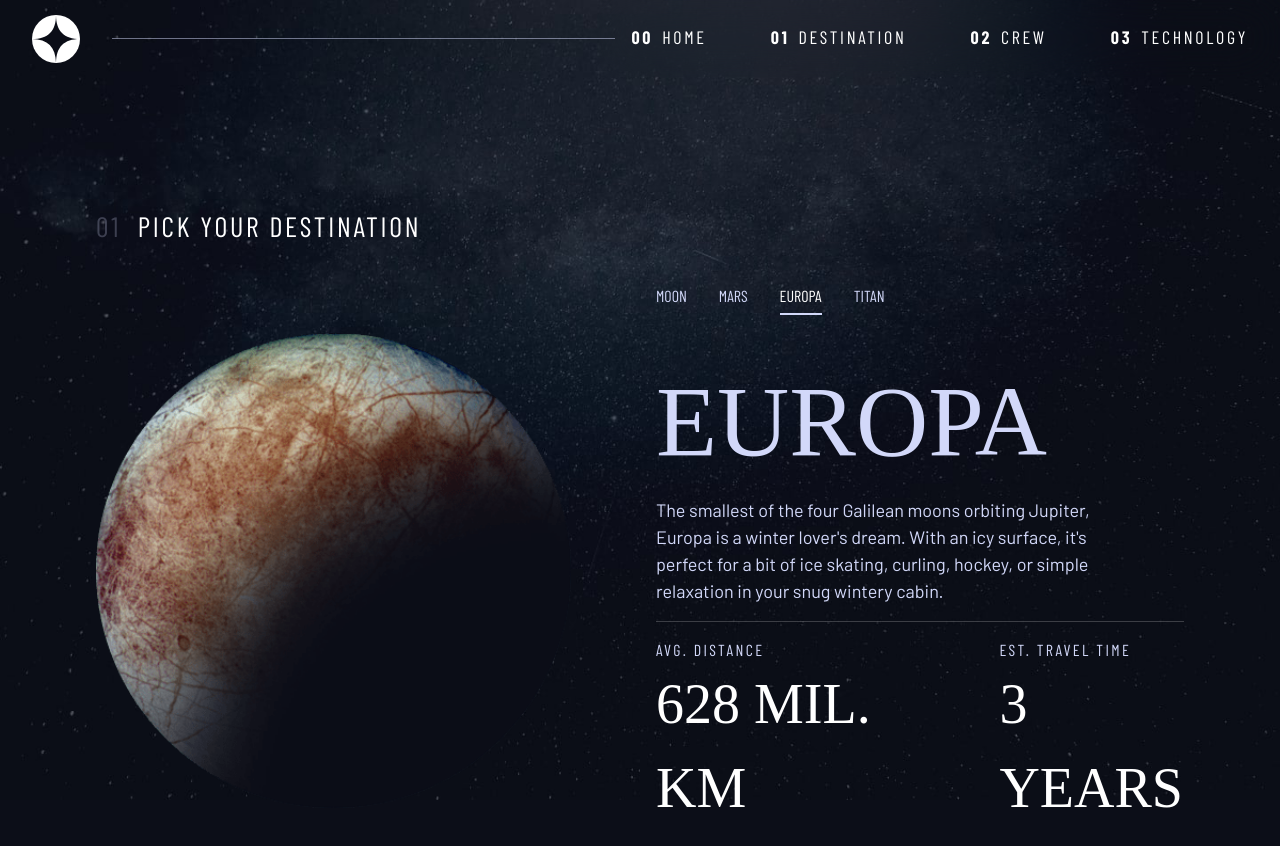
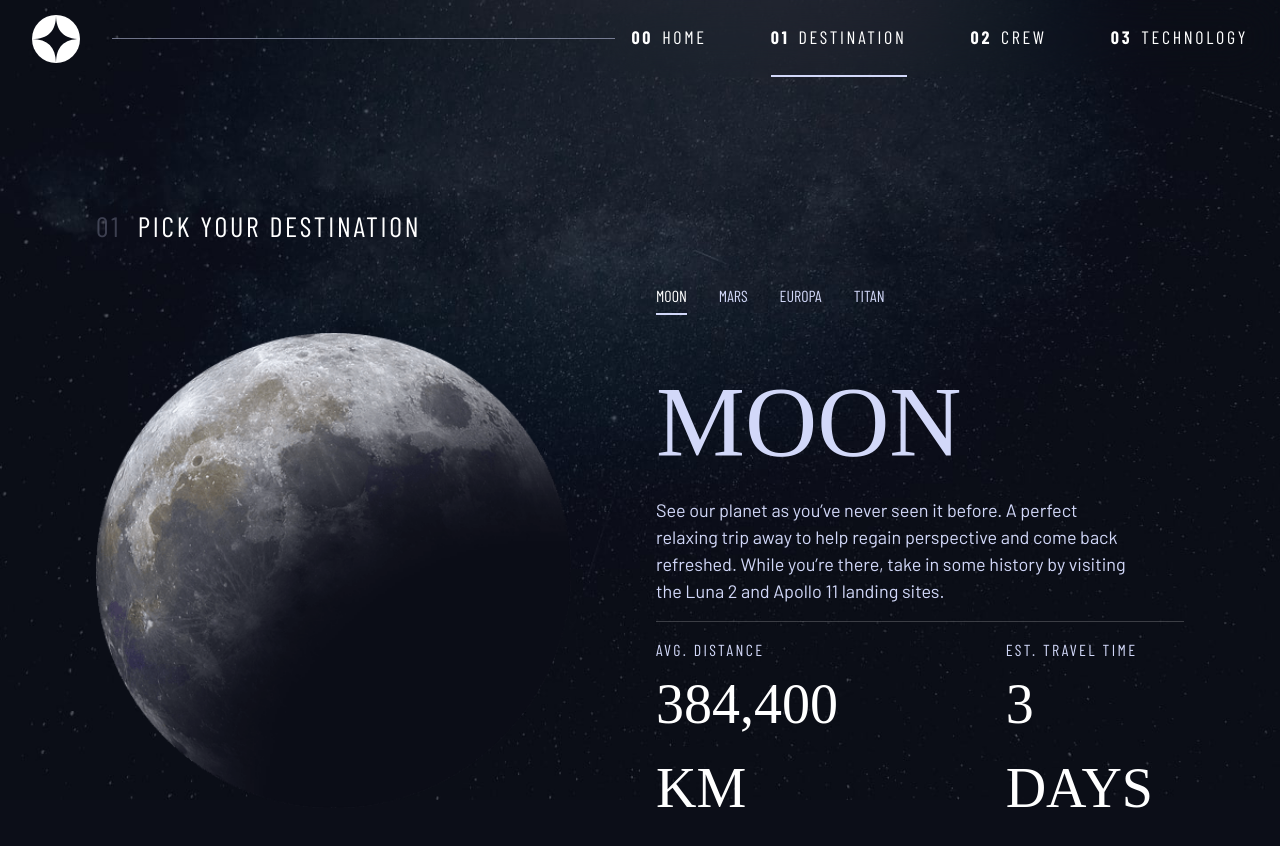
Before and after one commit to kamiliano1/space-tourism-website, a React (Vite) app in the folder space-tourism/: page /destination in a window 1280 px wide. Shown: the top 846 px of the page. Built offline with nearby package versions, Linux system fonts and the light colour scheme; a web font is replaced by a local one.

Commit message:
Indicators
Refactor indicators,
added file with data page
Added way to switch between content on every page

```diff
--- a/space-tourism/src/App.jsx
+++ b/space-tourism/src/App.jsx
@@ -1,5 +1,3 @@
-import { useState, useContext } from 'react'
-import { PageContext } from './Context'
 import { Routes, Route, useLocation } from "react-router-dom"
 
 import Navbar from './components/Navbar'
@@ -9,11 +7,9 @@
 import Technology from './pages/Technology'
 
 function App() {
-  const [count, setCount] = useState(0)
   const { pathname } = useLocation()
 
   const currentClassName = pathname.split("/")[1] === "" ? "home" : pathname.split("/")[1]
-  const test = useContext(PageContext)
   return (
     <div className={`${currentClassName} backgrounds`}>
       <Navbar/>
@@ -23,7 +19,6 @@
         <Route exact path="/crew" element={<Crew />}/>
         <Route exact path="/technology" element={<Technology />}/>
       </Routes>
-      {/* {test} */}
     </div>
   )
 }
--- a/space-tourism/src/Context.jsx
+++ b/space-tourism/src/Context.jsx
@@ -1,11 +1,33 @@
+import { useState } from "react";
 import { createContext } from "react";
+import data from "./Data/data.json"
 
-const PageContext = createContext();
+const PageContext = createContext()
 
 
 function PageContextProvider({children}) {
+
+    function prepareContent(pageSpecificContent) {
+        pageSpecificContent(prevData=>{
+            return prevData.map((prev, id)=>{
+                return id===0 ?{...prev, isClicked:true, id:id} : {...prev, isClicked:false, id:id}
+            })
+        })
+    }
+
+    function updateContent(id, currentContent, pageSpecificContent, pageName) {
+        currentContent({...pageName[id], isClicked:true})
+        pageSpecificContent(prevTest=>{
+            return prevTest.map(prev=>{
+                return id===prev.id ? {...prev, isClicked:true} : {...prev, isClicked:false}
+            })
+        })
+    }
+    const [pageData, setPageData] = useState(data)
+
+    const { destinations, crew, technology } = pageData
     return (
-        <PageContext.Provider value={"aaa"}>
+        <PageContext.Provider value={{destinations, crew, technology, prepareContent, updateContent }}>
             {children}
         </PageContext.Provider>
     )
--- /dev/null
+++ b/space-tourism/src/Data/data.json
@@ -0,0 +1,108 @@
+{
+  "destinations": [
+    {
+      "name": "Moon",
+      "images": {
+        "png": "./assets/destination/image-moon.png",
+        "webp": "./assets/destination/image-moon.webp"
+      },
+      "description": "See our planet as you’ve never seen it before. A perfect relaxing trip away to help regain perspective and come back refreshed. While you’re there, take in some history by visiting the Luna 2 and Apollo 11 landing sites.",
+      "distance": "384,400 km",
+      "travel": "3 days"
+    },
+    {
+      "name": "Mars",
+      "images": {
+        "png": "./assets/destination/image-mars.png",
+        "webp": "./assets/destination/image-mars.webp"
+      },
+      "description": "Don’t forget to pack your hiking boots. You’ll need them to tackle Olympus Mons, the tallest planetary mountain in our solar system. It’s two and a half times the size of Everest!",
+      "distance": "225 mil. km",
+      "travel": "9 months"
+    },
+    {
+      "name": "Europa",
+      "images": {
+        "png": "./assets/destination/image-europa.png",
+        "webp": "./assets/destination/image-europa.webp"
+      },
+      "description": "The smallest of the four Galilean moons orbiting Jupiter, Europa is a winter lover’s dream. With an icy surface, it’s perfect for a bit of ice skating, curling, hockey, or simple relaxation in your snug wintery cabin.",
+      "distance": "628 mil. km",
+      "travel": "3 years"
+    },
+    {
+      "name": "Titan",
+      "images": {
+        "png": "./assets/destination/image-titan.png",
+        "webp": "./assets/destination/image-titan.webp"
+      },
+      "description": "The only moon known to have a dense atmosphere other than Earth, Titan is a home away from home (just a few hundred degrees colder!). As a bonus, you get striking views of the Rings of Saturn.",
+      "distance": "1.6 bil. km",
+      "travel": "7 years"
+    }
+  ],
+  "crew": [
+    {
+      "name": "Douglas Hurley",
+      "images": {
+        "png": "./assets/crew/image-douglas-hurley.png",
+        "webp": "./assets/crew/image-douglas-hurley.webp"
+      },
+      "role": "Commander",
+      "bio": "Douglas Gerald Hurley is an American engineer, former Marine Corps pilot and former NASA astronaut. He launched into space for the third time as commander of Crew Dragon Demo-2."
+    },
+    {
+      "name": "Mark Shuttleworth",
+      "images": {
+        "png": "./assets/crew/image-mark-shuttleworth.png",
+        "webp": "./assets/crew/image-mark-shuttleworth.webp"
+      },
+      "role": "Mission Specialist",
+      "bio": "Mark Richard Shuttleworth is the founder and CEO of Canonical, the company behind the Linux-based Ubuntu operating system. Shuttleworth became the first South African to travel to space as a space tourist."
+    },
+    {
+      "name": "Victor Glover",
+      "images": {
+        "png": "./assets/crew/image-victor-glover.png",
+        "webp": "./assets/crew/image-victor-glover.webp"
+      },
+      "role": "Pilot",
+      "bio": "Pilot on the first operational flight of the SpaceX Crew Dragon to the International Space Station. Glover is a commander in the U.S. Navy where he pilots an F/A-18.He was a crew member of Expedition 64, and served as a station systems flight engineer."
+    },
+    {
+      "name": "Anousheh Ansari",
+      "images": {
+        "png": "./assets/crew/image-anousheh-ansari.png",
+        "webp": "./assets/crew/image-anousheh-ansari.webp"
+      },
+      "role": "Flight Engineer",
+      "bio": "Anousheh Ansari is an Iranian American engineer and co-founder of Prodea Systems. Ansari was the fourth self-funded space tourist, the first self-funded woman to fly to the ISS, and the first Iranian in space."
+    }
+  ],
+  "technology": [
+    {
+      "name": "Launch vehicle",
+      "images": {
+        "portrait": "./assets/technology/image-launch-vehicle-portrait.jpg",
+        "landscape": "./assets/technology/image-launch-vehicle-landscape.jpg"
+      },
+      "description": "A launch vehicle or carrier rocket is a rocket-propelled vehicle used to carry a payload from Earth's surface to space, usually to Earth orbit or beyond. Our WEB-X carrier rocket is the most powerful in operation. Standing 150 metres tall, it's quite an awe-inspiring sight on the launch pad!"
+    },
+    {
+      "name": "Spaceport",
+      "images": {
+        "portrait": "./assets/technology/image-spaceport-portrait.jpg",
+        "landscape": "./assets/technology/image-spaceport-landscape.jpg"
+      },
+      "description": "A spaceport or cosmodrome is a site for launching (or receiving) spacecraft, by analogy to the seaport for ships or airport for aircraft. Based in the famous Cape Canaveral, our spaceport is ideally situated to take advantage of the Earth’s rotation for launch."
+    },
+    {
+      "name": "Space capsule",
+      "images": {
+        "portrait": "./assets/technology/image-space-capsule-portrait.jpg",
+        "landscape": "./assets/technology/image-space-capsule-landscape.jpg"
+      },
+      "description": "A space capsule is an often-crewed spacecraft that uses a blunt-body reentry capsule to reenter the Earth's atmosphere without wings. Our capsule is where you'll spend your time during the flight. It includes a space gym, cinema, and plenty of other activities to keep you entertained."
+    }
+  ]
+}
--- a/space-tourism/src/components/ButtonsIndicator.jsx
+++ b/space-tourism/src/components/ButtonsIndicator.jsx
@@ -1,9 +1,13 @@
-export default function ButtonIndicator() {
+export default function ButtonIndicator(props) {
     return (
-        <div className="indicators buttons-indicators grid">
-            <h2 aria-selected="true" aria-controls="moon-tab" className="fs-600 bg-c-dark f-c-white ff-belle"><span className="sr-only">Moon</span>1</h2>
-            <h2 aria-selected="false" aria-controls="mars-tab" className="fs-600 bg-c-dark f-c-white ff-belle"><span className="sr-only">Mars</span>2</h2>
-            <h2 aria-selected="false" aria-controls="europa-tab" className="fs-600 bg-c-dark f-c-white ff-belle"  ><span className="sr-only">Europa</span>3</h2>
-        </div>
+        <h2
+            onClick={props.toggle}
+            aria-selected={props.isClicked}
+            aria-controls={`${props.name}-tab`}
+            className="fs-600 bg-c-dark f-c-white ff-belle">
+            <span className="sr-only">{props.name}</span>{props.number+1}
+        </h2>
+
+
     )
 }
--- a/space-tourism/src/components/DotIndicator.jsx
+++ b/space-tourism/src/components/DotIndicator.jsx
@@ -1,10 +1,11 @@
-export default function DotIndicator() {
+export default function DotIndicator(props) {
     return (
-        <div className="indicators dots-indicators flex">
-            <button aria-selected="true" aria-controls="moon-tab" className="upper-case f-c-light ff-barlow "><span class="sr-only">Moon</span></button>
-            <button aria-selected="false" aria-controls="mars-tab" className="upper-case f-c-light ff-barlow "><span class="sr-only">Mars</span></button>
-            <button aria-selected="false" aria-controls="europa-tab" className="upper-case f-c-light ff-barlow"  ><span class="sr-only">Europa</span></button>
-            <button aria-selected="false" aria-controls="europa-tab" className="upper-case f-c-light ff-barlow"  ><span class="sr-only">Europa</span></button>
-        </div>
+        <button
+            onClick={props.toggle}
+            aria-selected={props.isClicked}
+            aria-controls={`${props.name}-tab`}
+            className="upper-case f-c-light ff-barlow ">
+            <span className="sr-only">{props.name}</span>
+        </button>
     )
 }
--- a/space-tourism/src/components/LineIndicator.jsx
+++ b/space-tourism/src/components/LineIndicator.jsx
@@ -1,10 +1,11 @@
-export default function LineIndicator() {
+export default function LineIndicator(props) {
     return (
-        <div className="indicators underline-indicators tabs-indicators flex">
-            <button aria-selected="false" aria-controls="moon-tab" className="upper-case f-c-light ff-barlow">Moon</button>
-            <button aria-selected="false" aria-controls="mars-tab" className="upper-case f-c-light ff-barlow">Mars</button>
-            <button aria-selected="true" aria-controls="europa-tab" className="upper-case f-c-light ff-barlow">Europa</button>
-            <button aria-selected="false" aria-controls="titan-tab" className="upper-case f-c-light ff-barlow">Titan</button>
-        </div>
+            <button
+                onClick={props.toggle}
+                aria-selected={props.isClicked}
+                aria-controls={`${props.name}-tab`}
+                className="upper-case f-c-light ff-barlow">{props.name}
+            </button>
+
     )
 }
--- a/space-tourism/src/components/Navbar.jsx
+++ b/space-tourism/src/components/Navbar.jsx
@@ -1,12 +1,58 @@
-import { useState } from "react"
-import { Link } from "react-router-dom"
+import { useState, useEffect } from "react"
+import { Link, useLocation } from "react-router-dom"
 import spaceLogo from "/assets/shared/logo.svg"
 import openNavButton from "/assets/shared/icon-hamburger.svg"
 import closeNavButton from "/assets/shared/icon-close.svg"
 
 export default function Navbar() {
 
-    const [isOpen, setIsOpen] = useState(false);
+    const [isOpen, setIsOpen] = useState(false)
+
+    const [pageInfo, setPageInfo] = useState(
+    [
+    {
+        name:"home",
+        link:"/",
+        isClicked:false
+    },
+    {
+        name:"destination",
+        link:"/destination",
+        isClicked:false
+    },
+    {
+        name:"crew",
+        link:"/crew",
+        isClicked:false
+    },
+    {
+        name:"technology",
+        link:"/technology",
+        isClicked:false
+    }
+    ])
+
+    const { pathname } = useLocation()
+    const currentPagesName = pathname.split("/")[1] === "" ? "home" : pathname.split("/")[1]
+
+    useEffect(()=>{
+        setPageInfo(prev=>{
+            return prev.map(page=>{
+                return currentPagesName === page.name ? {...page, isClicked:true} : {...page, isClicked:false}
+            })
+        })
+
+    },[currentPagesName])
+
+    const webLinks = pageInfo.map(({name, link, isClicked}, id)=>{
+        return  (
+            <li key={name} className={isClicked ? "active" : ""}>
+                <Link to={link}  className="upper-case fs-400 ff-barlow letter-spacing-270">
+                <span aria-hidden="true">0{id}</span>{name}
+                </Link>
+            </li>
+    )
+    })
 
 
     return (
@@ -18,27 +64,7 @@
                     <span className="sr-only">Menu</span>
                 </button>
                 <ul className={`flex primary-navigation indicators underline-indicators ${isOpen ? "opened-navigation" : ""}`}>
-                    <li className="active">
-                        <Link to="/"  className="upper-case fs-400 ff-barlow letter-spacing-270">
-                            <span aria-hidden="true">00</span>Home
-                        </Link>
-                    </li>
-                    <li>
-                        <Link to="/destination" className="upper-case fs-400 ff-barlow letter-spacing-270">
-                            <span aria-hidden="true">01</span>Destination
-                        </Link>
-                    </li>
-                    <li>
-                        <Link to="/crew" className="upper-case fs-400 ff-barlow letter-spacing-270">
-                            <span aria-hidden="true">02</span>Crew
-                        </Link>
-                    </li>
-                    <li>
-                        <Link to="/technology" className="upper-case fs-400 ff-barlow letter-spacing-270">
-                            <span aria-hidden="true">03</span>Technology
-                        </Link>
-                    </li>
-
+                    {webLinks}
                 </ul>
 
             </nav>
--- a/space-tourism/src/index.css
+++ b/space-tourism/src/index.css
@@ -274,19 +274,24 @@
   border: 0;
 }
 
-.primary-header .underline-indicators .active,
-.primary-header .underline-indicators [aria-selected="true"] {
-  border-bottom: none;
+.grid--destination .underline-indicators .active,
+.grid--destination .underline-indicators [aria-selected="true"]  {
+border-bottom: 2px solid  hsl(var(--color-light) / 1);
+}
+
+@media(min-width:35rem) {
+  .primary-header .underline-indicators .active,
+  .primary-header .underline-indicators [aria-selected="true"] {
+    border-bottom: 2px solid  hsl(var(--color-light) / 1);
+  }
+
 }
 
 .underline-indicators > *:hover {
   border-bottom: 2px solid  hsl(var(--color-light) / .5);
 }
 
-.underline-indicators .active,
-.underline-indicators [aria-selected="true"]  {
-  border-bottom: 2px solid  hsl(var(--color-light) / 1);
-}
+
 
 
 .underline-indicators > * {
@@ -411,7 +416,6 @@
 @supports (backdrop-filter: blur(1.5rem)) {
   .primary-navigation {
     backdrop-filter: blur(1.5rem);
-    /* background-color: blueviolet; */
   }
 }
 
--- a/space-tourism/src/pages/Crew.jsx
+++ b/space-tourism/src/pages/Crew.jsx
@@ -1,17 +1,51 @@
-import commanderImg from "/assets/crew/image-douglas-hurley.png"
 import DotIndicator from "../components/DotIndicator"
+import { PageContext } from "../Context"
+import { useState, useContext, useEffect } from "react"
 
 export default function Crew() {
+    const { crew , prepareContent } = useContext(PageContext)
+    const [currentContent, setCurrentContent] = useState({...crew[0], isClicked:true})
+
+    const [crewContent, setCrewContent] = useState(crew)
+
+    useEffect(()=>{
+        prepareContent(setCrewContent)
+    },[])
+
+    function updateContent(id) {
+        setCurrentContent({...crew[id], isClicked:true})
+        setCrewContent(prevTest=>{
+            return prevTest.map(prev=>{
+                return id===prev.id ? {...prev, isClicked:true} : {...prev, isClicked:false}
+            })
+        })
+    }
+
+    const indicators = crewContent.map((crew, id)=>{
+        return (
+            <DotIndicator
+                key={id}
+                // toggle={()=>updateContentt(id)}
+                toggle={()=>updateContent(id)}
+                isClicked={crew.isClicked}
+                name={crew.name}
+            />
+        )
+    })
+    const { name, images, role, bio } = currentContent
+
     return (
         <main className="container grid grid--crew flow">
             <h1 className="upper-case f-c-white fs-500 letter-spacing-270 ff-barlow"><span className="index-grey">02</span> Meet your crew</h1>
             <div className="crew--underline">
-                <img src={commanderImg} alt="Douglas Hurley" />
+                <img src={images.png} alt={name} />
             </div>
-            <DotIndicator />
+            <div className="indicators dots-indicators flex">
+                {indicators}
+            </div>
             <article>
-                <h2 className="fs-600 upper-case ff-belle"> Commander <span className="fs-700">Douglas Hurley</span></h2>
-                <p className="f-c-light ff-barlow-reg max-width-45ch">Douglas Gerald Hurley is an American engineer, former Marine Corps pilot and former NASA astronaut. He launched into space for the third time as commander of Crew Dragon Demo-2.</p>
+                <h2 className="fs-600 upper-case ff-belle"> {role} <span className="fs-700">{name}</span></h2>
+                <p className="f-c-light ff-barlow-reg max-width-45ch">{bio}</p>
             </article>
         </main>
     )
--- a/space-tourism/src/pages/Destination.jsx
+++ b/space-tourism/src/pages/Destination.jsx
@@ -1,25 +1,51 @@
 import LineIndicator from "../components/LineIndicator"
-import europaImg from "/assets/destination/image-europa.png"
+import { PageContext } from "../Context"
+import { useState, useContext, useEffect } from "react"
 export default function Destination() {
+
+    const { destinations, updateContent, prepareContent } = useContext(PageContext)
+    const [currentContent, setCurrentContent] = useState({...destinations[0], isClicked:true})
+
+    const [destinationContent, setDestinationContent] = useState(destinations)
+
+    useEffect(()=>{
+        prepareContent(setDestinationContent)
+    },[])
+
+    const indicators = destinationContent.map((destination, id)=>{
+        return (
+            <LineIndicator
+                key={id}
+                toggle={()=>updateContent(id, setCurrentContent, setDestinationContent, destinations)}
+                isClicked={destination.isClicked}
+                name={destination.name}
+            />
+        )
+    })
+    const { name, images, description, distance, travel } = currentContent
+
+
     return (
         <main className="container ff-barlow">
             <div className="f-c-light grid grid--destination flow">
-                <img src={europaImg} alt="europa" />
-                <LineIndicator />
+                <img src={images.png} alt={name} />
+                <div className="indicators underline-indicators tabs-indicators flex">
+                    {indicators}
+                </div>
                 <h1 className="upper-case f-c-white fs-500 letter-spacing-270"><span className="index-grey">01</span> Pick your destination</h1>
                 <article className="flow">
                     <div>
-                        <h2 className="upper-case fs-800 ff-belle">Europa</h2>
-                        <p className="ff-barlow-reg fs-300 max-width-45ch"> The smallest of the four Galilean moons orbiting Jupiter, Europa is a winter lover's dream. With an icy surface, it's perfect for a bit of ice skating, curling, hockey, or simple relaxation in your snug wintery cabin.</p>
+                        <h2 className="upper-case fs-800 ff-belle">{name}</h2>
+                        <p className="ff-barlow-reg fs-300 max-width-45ch">{description} </p>
                     </div>
                     <div className="flex flex--column flow">
                         <div>
                             <h3 className="upper-case letter-spacing-235 f-c-light fs-200">Avg. distance</h3>
-                            <p className="upper-case ff-belle f-c-white fs-700">628 mil. km</p>
+                            <p className="upper-case ff-belle f-c-white fs-700">{distance}</p>
                         </div>
                         <div>
                             <h3 className="upper-case letter-spacing-235 f-c-light fs-200">Est. travel time</h3>
-                            <p className="upper-case ff-belle f-c-white fs-700">3 years</p>
+                            <p className="upper-case ff-belle f-c-white fs-700">{travel}</p>
                         </div>
                     </div>
                 </article>
--- a/space-tourism/src/pages/Technology.jsx
+++ b/space-tourism/src/pages/Technology.jsx
@@ -1,6 +1,6 @@
 import ButtonIndicator from "../components/ButtonsIndicator"
-import capsuleImg from "/assets/technology/image-space-capsule-portrait.jpg"
-import { useState, useEffect } from "react"
+import { PageContext } from "../Context"
+import { useState, useEffect, useContext } from "react"
 export default function Technology() {
 
     const [currentWidth, setCurrentWidth] = useState(window.innerWidth)
@@ -11,22 +11,42 @@
         }
     },[])
 
-    const pictureOrientation = currentWidth <896 ? "landscape" : "portrait"
+
+    const { technology, updateContent, prepareContent } = useContext(PageContext)
+    const [currentContent, setCurrentContent] = useState({...technology[0], isClicked:true})
+
+    const [technologyContent, setTechnologyContent] = useState(technology)
+
+    useEffect(()=>{
+        prepareContent(setTechnologyContent)
+    },[])
+
+    const indicators = technologyContent.map((destination, id)=>{
+        return (
+            <ButtonIndicator
+                key={id}
+                toggle={()=>updateContent(id, setCurrentContent, setTechnologyContent, technology)}
+                isClicked={destination.isClicked}
+                name={destination.name}
+                number={id}
+            />
+        )
+    })
+    const { name, images, description } = currentContent
+
     return (
         <main className="grid grid--technology container--technology">
-            <ButtonIndicator />
+            <div className="indicators buttons-indicators grid">
+                {indicators}
+            </div>
 
             <h1 className="ff-barlow upper-case f-c-white fs-500 letter-spacing-270"><span className="index-grey">03</span>Space launch 101</h1>
-            <img src={`/assets/technology/image-space-capsule-${pictureOrientation}.jpg`} alt="space capsule" />
-            {/* <img src="" alt="space capsule" /> */}
+            <img src={currentWidth <896 ? images.landscape : images.portrait} alt={name} />
             <article className="flow container">
                 <h2 className="fs-200 ff-barlow upper-case f-c-light letter-spacing-235">The terminology...
-                <span className="fs-700 ff-belle f-c-white">Space capsule</span>
+                <span className="fs-700 ff-belle f-c-white">{name}</span>
                 </h2>
-                <p className="ff-barlow-reg fs-300 f-c-light max-width-45ch">A space capsule is an often-crewed spacecraft that uses a blunt-body reentry
-                capsule to reenter the Earth's atmosphere without wings. Our capsule is where
-                you'll spend your time during the flight. It includes a space gym, cinema,
-                and plenty of other activities to keep you entertained.</p>
+                <p className="ff-barlow-reg fs-300 f-c-light max-width-45ch">{description}</p>
             </article>
         </main>
     )
```
